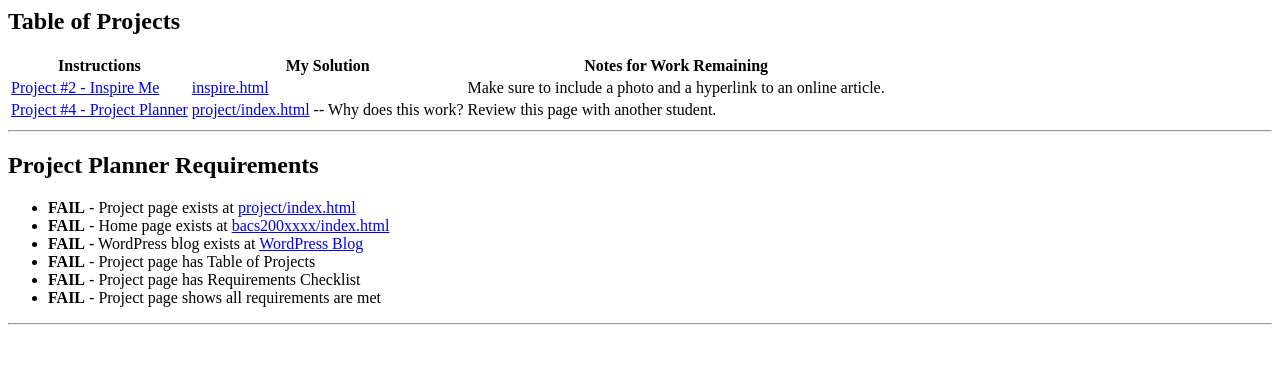
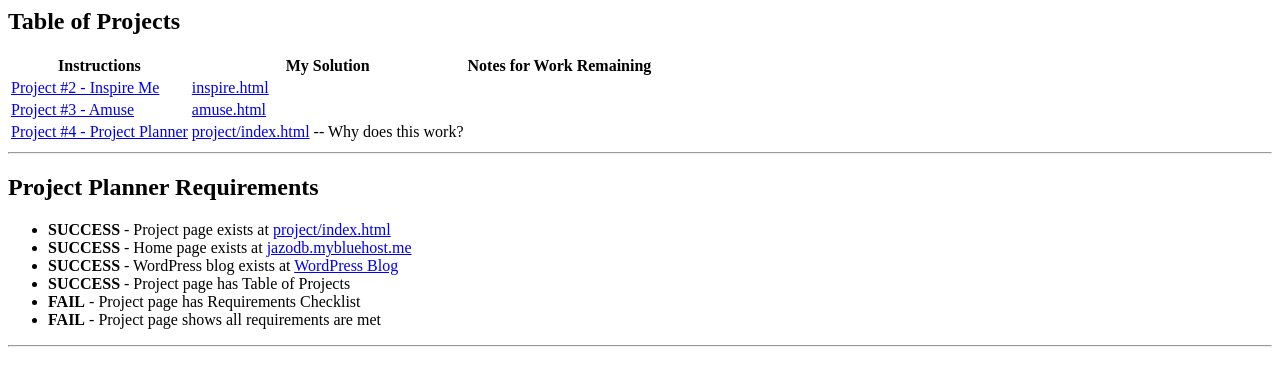
Before and after one commit to caraquinn/BACS200, a plain HTML site: page bacs200/project/index.html in a window 1280 px wide. Shown: the part 231-616 px from the top of the page. Drawn offline with Linux system fonts and the light colour scheme.

Commit message:
project 4

```diff
--- a/bacs200/project/index.html
+++ b/bacs200/project/index.html
@@ -22,24 +22,30 @@
     <!--
 <tr>
     <td>
-<a href=http://jaz.odb.mybluehost.me/">Project #1 - Web Hosting</a>
+        <a href=http://jaz.odb.mybluehost.me/">Project #1 - Web Hosting</a>
     </td>
-<td>
+    <td>
     -->
 
     <tr>
         <td>
-            <a href="https://shrinking-world.com/unc/bacs200/proxxxxject/02">Project #2 - Inspire Me</a>
+            <a href=bacs200/inspire.html>Project #2 - Inspire Me</a>
         </td>
         <td>
-            <a href="/bacs200/insxxxpire.html">inspire.html</a>
+            <a href=bacs200/inspire.html>inspire.html</a>
         </td>
-        <td>Make sure to include a photo and a hyperlink to an online article.</td>
+
     </tr>
 
-    <!--
-        Add a table row to include "Project 3 - Amuse Me"
-    -->
+    <tr>
+        <td>
+            <a href=bacs200/amuse.html>Project #3 - Amuse</a>
+        </td>
+        <td>
+            <a href=bacs200/amuse.html>amuse.html</a>
+        </td>
+    </tr>
+
 
     <tr>
         <td>
@@ -48,9 +54,7 @@
         <td>
             <a href="/bacs200/project">project/index.html</a> -- Why does this work?
         </td>
-        <td>
-            Review this page with another student.
-        </td>
+
     </tr>
 
 </table>
@@ -59,10 +63,10 @@
 
 <h2>Project Planner Requirements</h2>
 <ul>
-    <li><b>FAIL</b> - Project page exists at <a href="/bacs200/project">project/index.html</a></li>
-    <li><b>FAIL</b> - Home page exists at <a href="/bacs200xxxx">bacs200xxxx/index.html</a></li>
-    <li><b>FAIL</b> - WordPress blog exists at <a href="/">WordPress Blog</a></li>
-    <li><b>FAIL</b> - Project page has Table of Projects</li>
+    <li><b>SUCCESS</b> - Project page exists at <a href="/bacs200/project">project/index.html</a></li>
+    <li><b>SUCCESS</b> - Home page exists at <a href="/bacs200">jazodb.mybluehost.me</a></li>
+    <li><b>SUCCESS</b> - WordPress blog exists at <a href="http://jaz.odb.mybluehost.me/">WordPress Blog</a></li>
+    <li><b>SUCCESS</b> - Project page has Table of Projects</li>
     <li><b>FAIL</b> - Project page has Requirements Checklist</li>
     <li><b>FAIL</b> - Project page shows all requirements are met</li>
 </ul>
```
